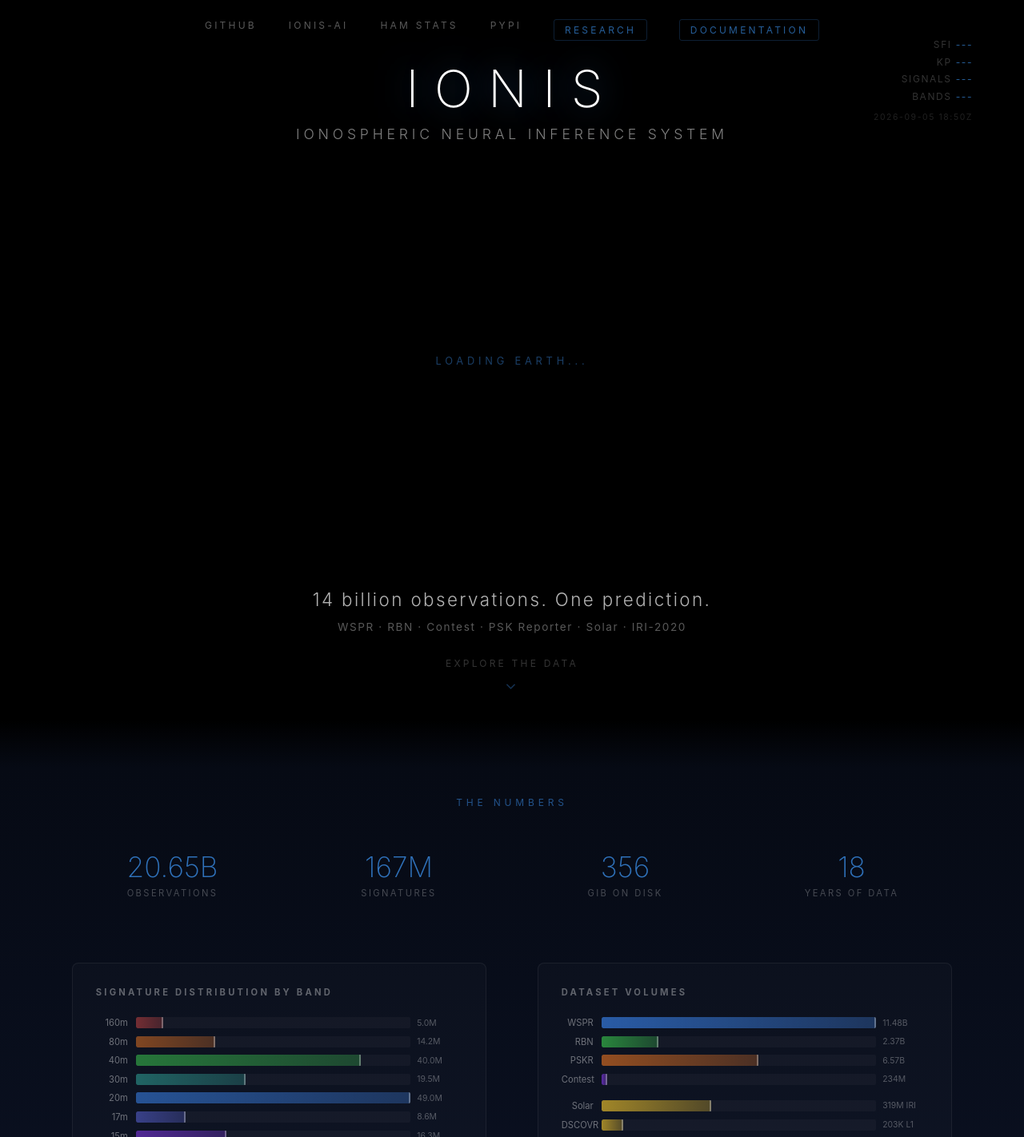
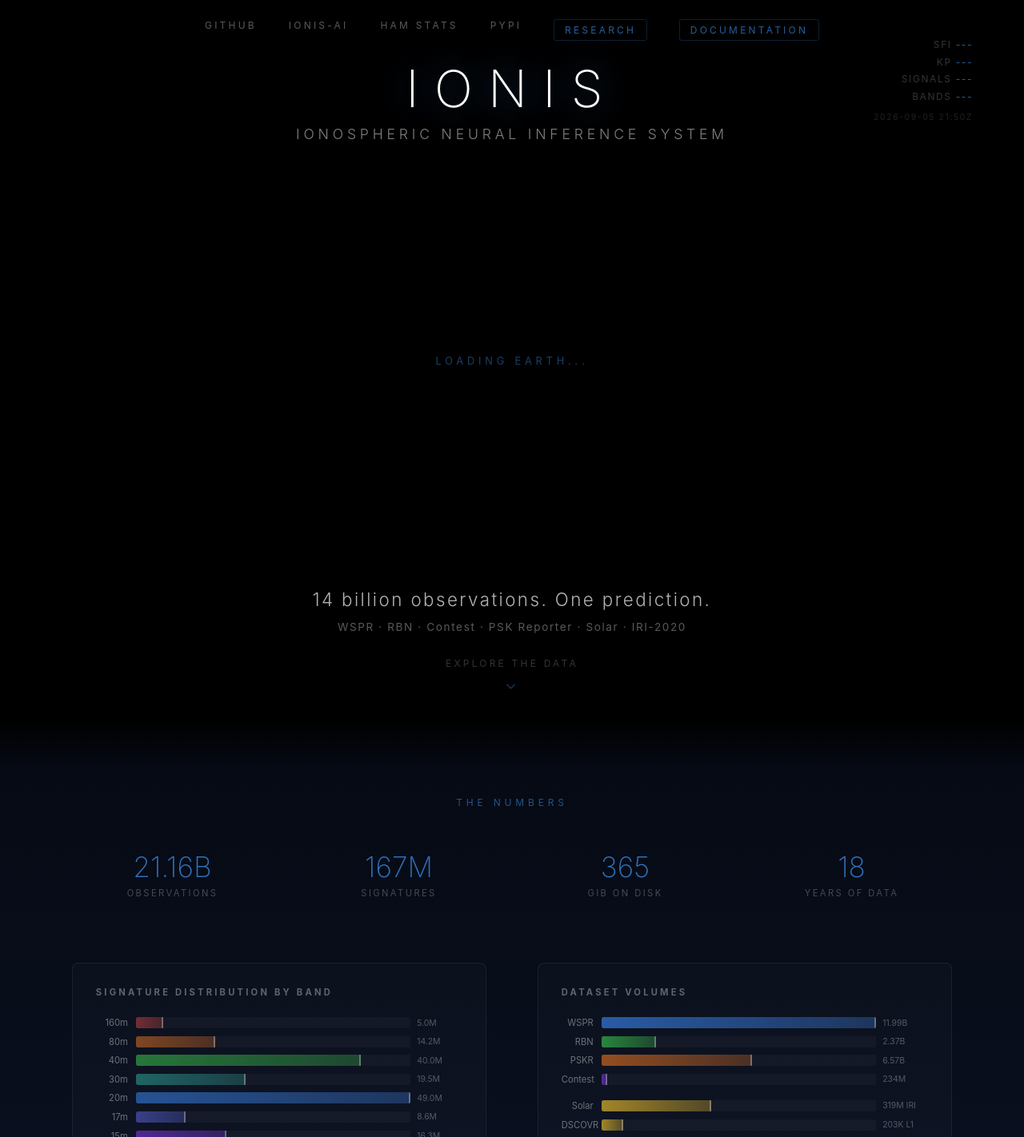
Before and after one commit to IONIS-AI/ionis-docs, an MkDocs documentation site: the page built from docs/index.md, in a window 1280 px wide. Shown: the top 1422 px of the page at 80% size. Built offline with MkDocs 1.6.1 and Material for MkDocs 9.7.7, drawn with Linux system fonts in a browser that asks for light colours; a script that is not in the unit is left out; comment, search, counter and statistics services are not loaded.

Commit message:
Auto-update landing page numbers 2026-09-05 21:50Z

```diff
--- a/overrides/home.html
+++ b/overrides/home.html
@@ -563,7 +563,7 @@
       <div><span class="label">Kp </span><span class="value" id="hud-kp">---</span></div>
       <div><span class="label">Signals </span><span class="value" id="hud-signals">---</span></div>
       <div><span class="label">Bands </span><span class="value" id="hud-bands">---</span></div>
-      <div style="margin-top:0.4rem;opacity:0.5;font-size:0.65rem;"><span id="hud-updated">2026-09-05 18:50Z</span></div>
+      <div style="margin-top:0.4rem;opacity:0.5;font-size:0.65rem;"><span id="hud-updated">2026-09-05 21:50Z</span></div>
     </div>
 
     <div class="loading-overlay" id="loading">
@@ -592,7 +592,7 @@
       <!-- Big hero numbers -->
       <div class="big-numbers reveal">
         <div class="big-num">
-          <div class="number">20.65B</div>
+          <div class="number">21.16B</div>
           <div class="unit">Observations</div>
         </div>
         <div class="big-num">
@@ -600,7 +600,7 @@
           <div class="unit">Signatures</div>
         </div>
         <div class="big-num">
-          <div class="number">356</div>
+          <div class="number">365</div>
           <div class="unit">GiB on Disk</div>
         </div>
         <div class="big-num">
@@ -668,16 +668,16 @@
           <div class="bar-row">
             <span class="bar-label">WSPR</span>
             <div class="bar-track"><div class="bar-fill ds-wspr" data-width="100.0"></div></div>
-            <span class="bar-value">11.48B</span>
+            <span class="bar-value">11.99B</span>
           </div>
           <div class="bar-row">
             <span class="bar-label">RBN</span>
-            <div class="bar-track"><div class="bar-fill ds-rbn" data-width="20.6"></div></div>
+            <div class="bar-track"><div class="bar-fill ds-rbn" data-width="19.8"></div></div>
             <span class="bar-value">2.37B</span>
           </div>
           <div class="bar-row">
             <span class="bar-label">PSKR</span>
-            <div class="bar-track"><div class="bar-fill ds-pskr" data-width="57.2"></div></div>
+            <div class="bar-track"><div class="bar-fill ds-pskr" data-width="54.9"></div></div>
             <span class="bar-value">6.57B</span>
           </div>
           <div class="bar-row">
```
